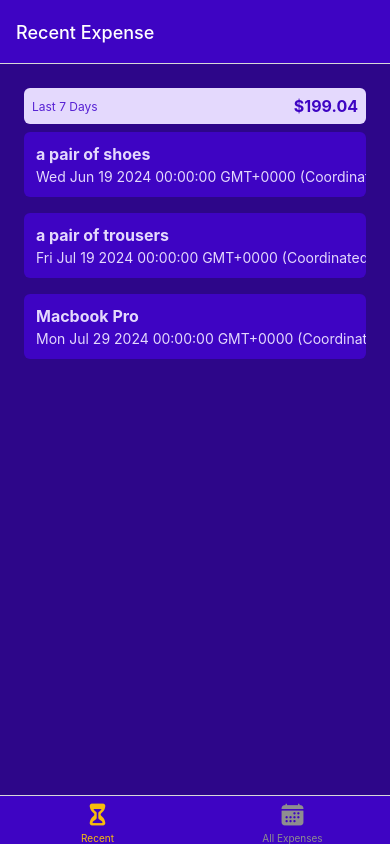
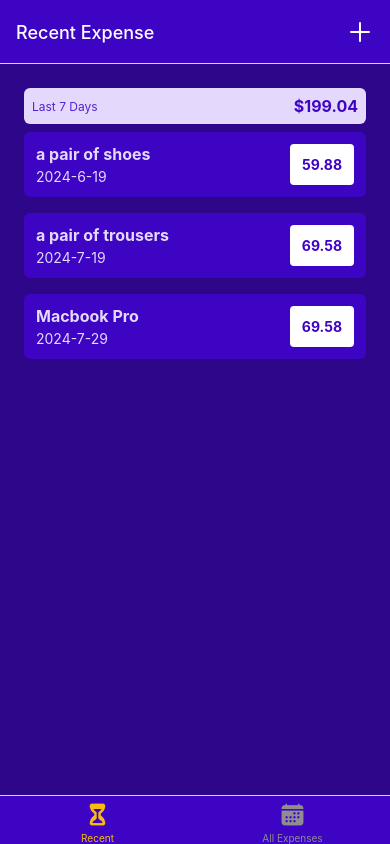
Before and after one commit to BINAH25/react-native-project, a React Native app in the folder expense_tracker/: screen /recent in a window 390 px wide. Built offline with nearby package versions, Linux system fonts and the light colour scheme.

Commit message:
more logic added

```diff
--- a/expense_tracker/App.js
+++ b/expense_tracker/App.js
@@ -8,18 +8,28 @@
 import ManageExpenses from './screens/ManageExpenses/ManageExpenses';
 import Ionicons from '@expo/vector-icons/Ionicons';
 import { GlobalStyles } from './constants/styles';
+import IconButton from './components/button/IconButton';
 
 const Stack = createNativeStackNavigator()
 const BottomTab = createBottomTabNavigator()
 
 function MyTabs() {
   return (
-    <BottomTab.Navigator screenOptions={{
+    <BottomTab.Navigator screenOptions={ ({navigation}) => ({
       headerStyle:{backgroundColor: GlobalStyles.colors.primary500},
       headerTintColor: 'white',
       tabBarStyle:{backgroundColor:GlobalStyles.colors.primary500 },
       tabBarActiveTintColor: GlobalStyles.colors.accent500 ,
-    }}>
+      headerRight: ({tintColor})=> (
+        <IconButton
+        icon='add'
+        size={32}
+        color={tintColor}
+        onPress={() =>{
+          navigation.navigate('ManageExpense')
+        }}/>
+      )
+    })}>
       <BottomTab.Screen
       name="recent"
       component={RecentExpense}
@@ -41,18 +51,24 @@
 
 export default function App() {
   return (
+    <>
+      <StatusBar style='light'/>
       <NavigationContainer>
-      <Stack.Navigator>
+        <Stack.Navigator screenOptions={{
+          headerStyle:{backgroundColor:GlobalStyles.colors.primary500},
+          headerTintColor: 'white'
+        }}>
           <Stack.Screen
-        name='ExpensesOverview'
+          name='Back'
           component={MyTabs}
           options={{headerShown:false}}/>
           <Stack.Screen
           name='ManageExpense'
           component={ManageExpenses}
-        options={{title:'Manage Expense'}}/>
+          options={{title:'Manage Expense', presentation:'modal'}}/>
         </Stack.Navigator>
       </NavigationContainer>
+    </>
   );
 }
 
--- a/expense_tracker/components/ExpensesOutput/ExpensesItem.jsx
+++ b/expense_tracker/components/ExpensesOutput/ExpensesItem.jsx
@@ -1,14 +1,23 @@
 import React from 'react'
 import { StyleSheet, View, Text, Pressable } from 'react-native'
 import { GlobalStyles } from '../../constants/styles'
+import { getFormattedDate } from '../../utils/date'
+import { useNavigation } from '@react-navigation/native'
+const ExpensesItem = ({title, amount, date}) => {
+    const navigation = useNavigation()
 
-const ExpensesItem = ({title, amount, date}) => {
+    const handlePress = ()=>{
+        navigation.navigate('ManageExpense')
+    }
+
   return (
-    <Pressable>
+    <Pressable
+    onPress={handlePress}
+    style={({pressed}) => pressed && styles.pressed}>
         <View style={styles.itemContainer}>
             <View >
                 <Text style={[styles.textBase, styles.title]}>{title}</Text>
-                <Text style={styles.textBase}>{date.toString()}</Text>
+                <Text style={styles.textBase}>{getFormattedDate(date)}</Text>
             </View>
             <View style={styles.amountContainer}>
                 <Text style={styles.amount}>{amount}</Text>
@@ -49,5 +58,8 @@
     amount:{
         color: GlobalStyles.colors.primary500,
         fontWeight:'bold'
+    },
+    pressed:{
+        opacity:0.75
     }
 });
--- /dev/null
+++ b/expense_tracker/components/button/IconButton.jsx
@@ -0,0 +1,32 @@
+import React from 'react'
+import { Pressable, View, StyleSheet } from 'react-native'
+import Ionicons from '@expo/vector-icons/Ionicons';
+
+const IconButton = ({icon, color, size, onPress }) => {
+  return (
+    <Pressable
+    onPress={onPress}
+    style={({pressed}) => pressed && styles.pressed}>
+        <View style={styles.buttonContainer}>
+            <Ionicons
+            name={icon}
+            color={color}
+            size={size}/>
+        </View>
+    </Pressable>
+  )
+}
+
+export default IconButton
+
+const styles = StyleSheet.create({
+    buttonContainer: {
+        padding: 6,
+        marginHorizontal: 8,
+        marginVertical:2,
+        borderRadius:24,
+    },
+    pressed:{
+        opacity:0.75
+    }
+  });
--- /dev/null
+++ b/expense_tracker/utils/date.js
@@ -0,0 +1,3 @@
+export const getFormattedDate = (date)=>{
+    return `${date.getFullYear()}-${date.getMonth() + 1}-${date.getDate()}`
+}
```
Lines whose indentation alone changed are shown as unchanged.
